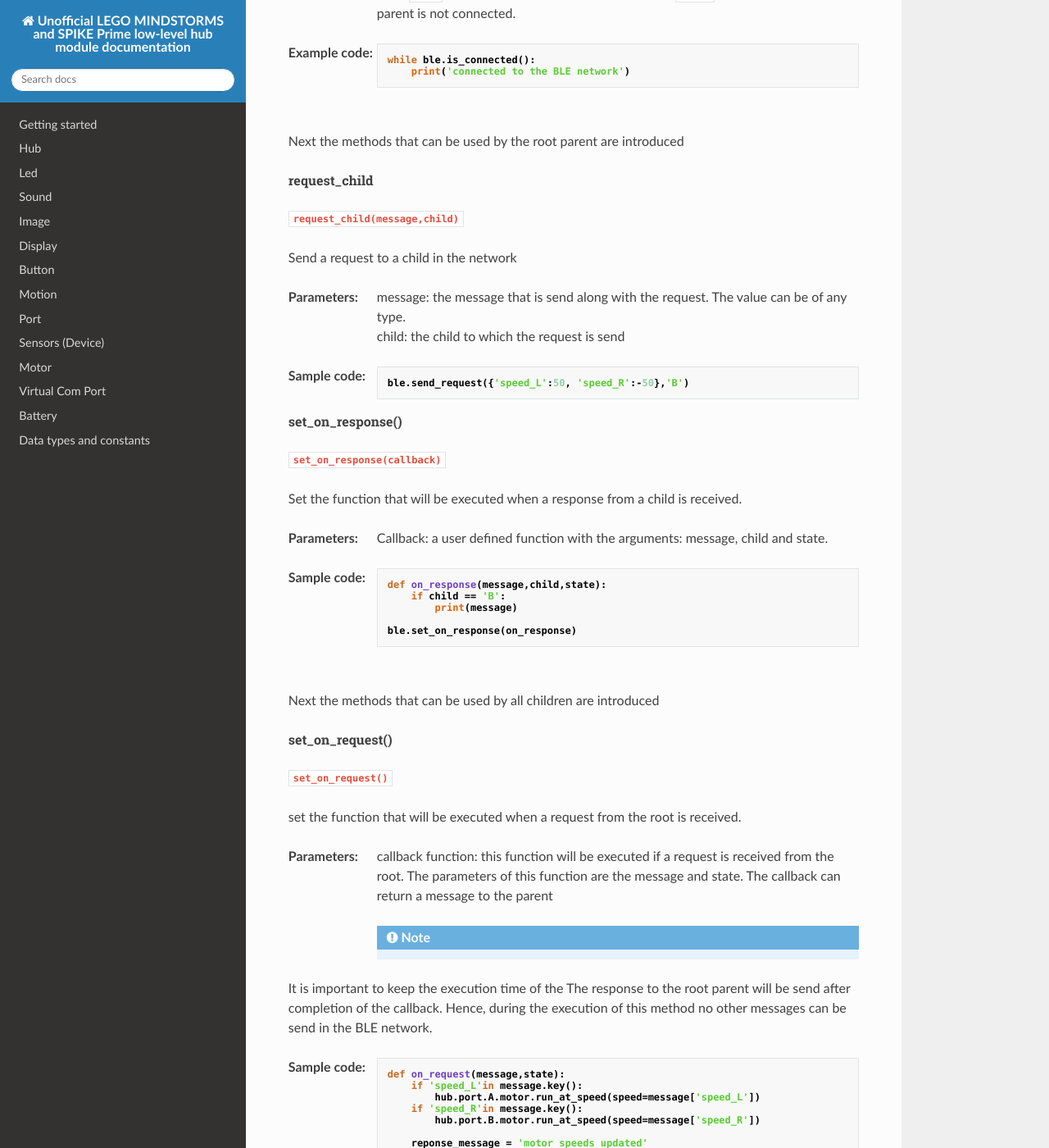
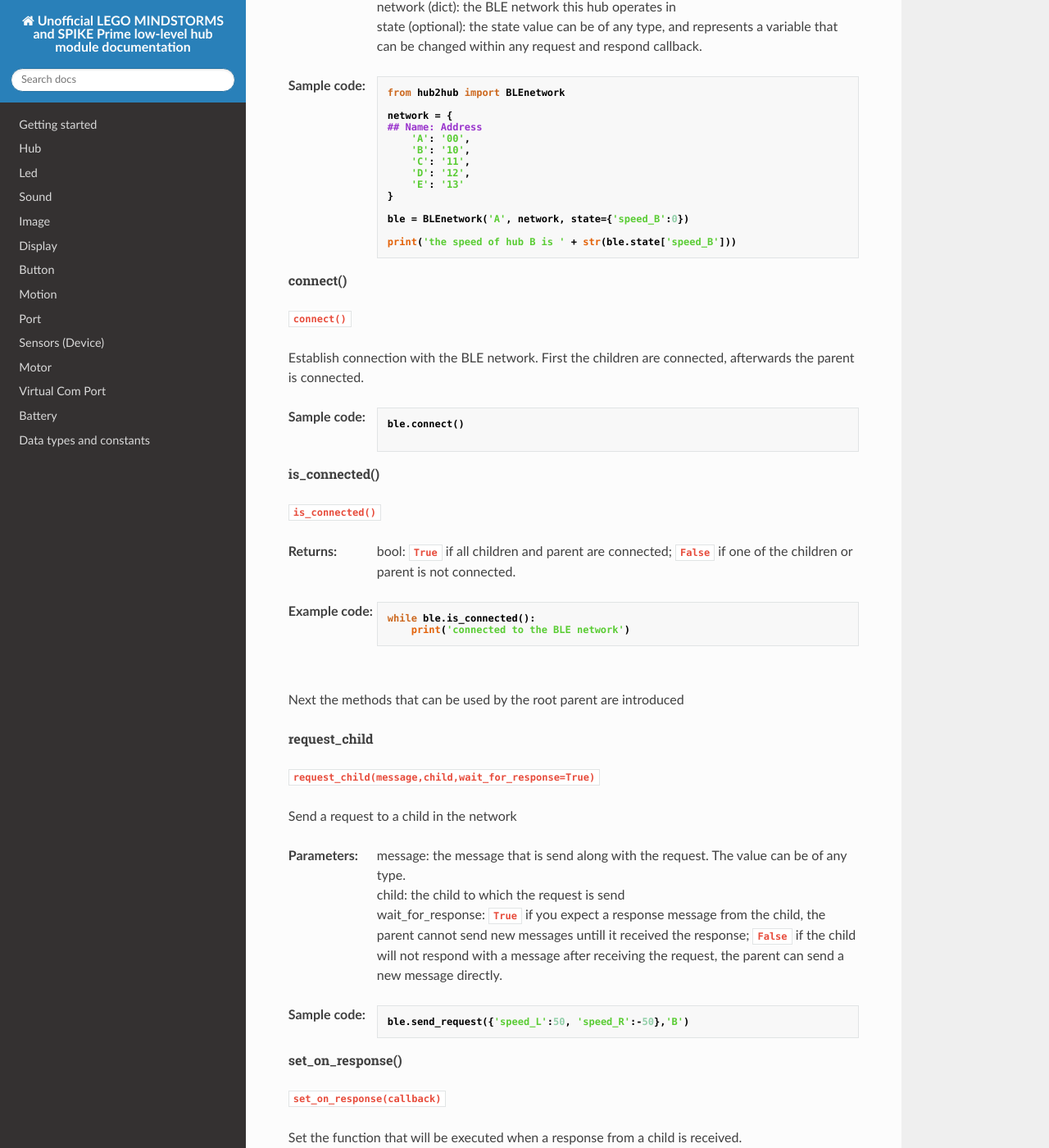
Before and after one commit to NStrijbosch/hub-module-notes, an MkDocs documentation site: the page built from docs/hub2hub.md, in a window 1280 px wide and 1400 px high, scrolled down 3764 px. Shown: the whole window at 82% size. Built offline with MkDocs 1.6.1, drawn with Linux system fonts in a browser that asks for light colours; nearby versions of some CDN libraries.

```diff
--- a/docs/hub2hub.md
+++ b/docs/hub2hub.md
@@ -164,7 +164,7 @@ Next the methods that can be used by the root parent are introduced
 
 ### request_child
 
-`request_child(message,child)`
+`request_child(message,child,wait_for_response=True)`
 
 Send a request to a child in the network
 
@@ -172,6 +172,8 @@ __Parameters:__
 
 *  message: the message that is send along with the request. The value can be of any type.
 *  child: the child to which the request is send
+*  wait_for_response: `True` if you expect a response message from the child, the parent cannot send new messages untill it received the response; `False` if the child will not respond with a message after receiving the request, the parent can send a new message directly.
+
 
 __Sample code:__
 
@@ -214,7 +216,7 @@ __Parameters:__
 *  callback function: this function will be executed if a request is received from the root. The parameters of this function are the message and state. The callback can return a message to the parent
 
 !!! note
-It is important to keep the execution time of the The response to the root parent will be send after completion of the callback. Hence, during the execution of this method no other messages can be send in the BLE network.
+    It is important to keep the execution time of the The response to the root parent will be send after completion of the callback. Hence, during the execution of this method no other messages can be send in the BLE network.
 
 
 __Sample code:__
```
Also changed, not shown: docs/figures/star_network.png (renamed from figures/star_network.png), docs/figures/tree_network_01.png (renamed from figures/tree_network_01.png), docs/figures/tree_network_02.png (renamed from figures/tree_network_02.png), 12 other files.
